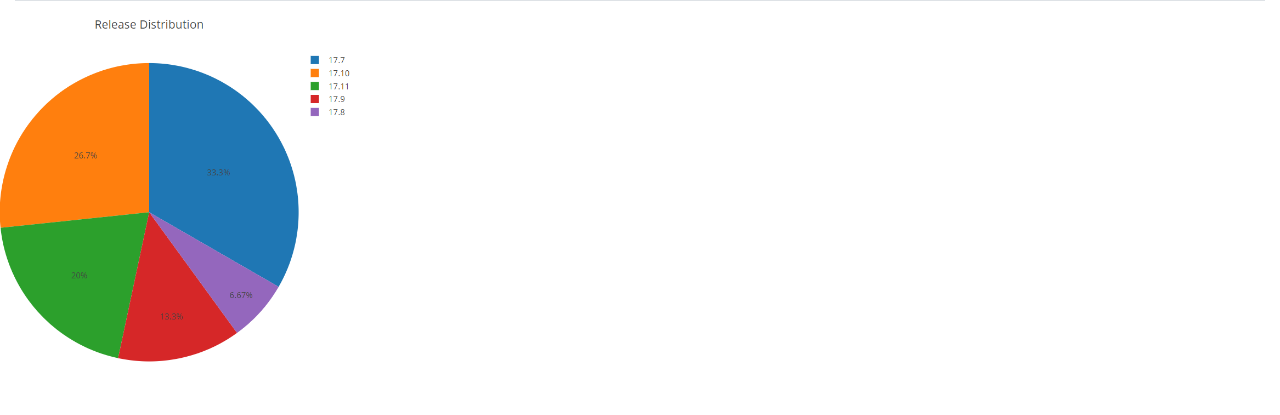
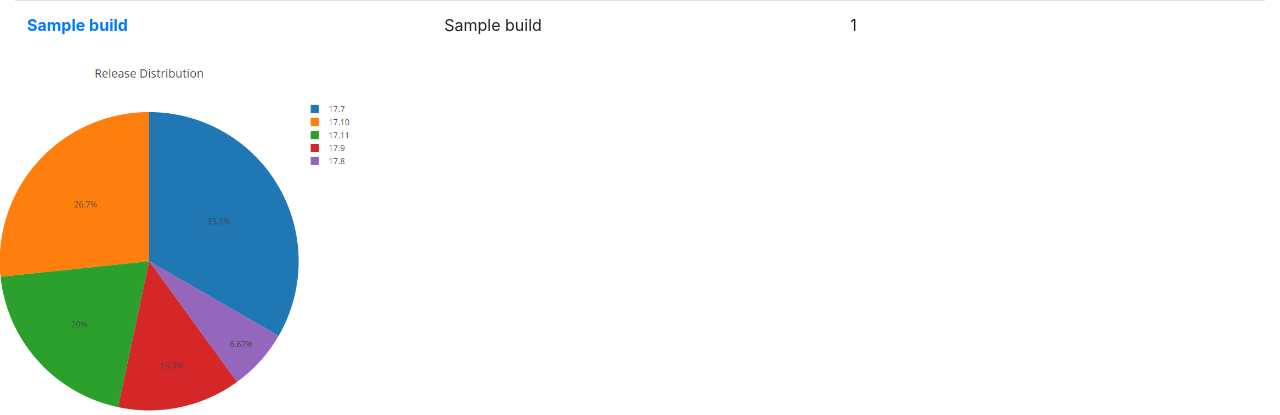
Before and after one commit to MaxRomanikoCellwize/ReleasePortal, a Django app: template ReleaseBot/releasebot/templates/releasebot/index.html in a window 1280 px wide. Shown: the part 397-812 px from the top of the page. Before the commit the page ends 759 px from the top, so only its background shows below. Run offline with Django 3.2, Linux system fonts and the light colour scheme; tables that the repository leaves empty hold one stand-in row (values such as "Sample post"); the template is opened without the code that fills it: values that come from a table or form of the project are taken from there, most other values are stand-ins (such as "Sample title", 1, 10 or a date in 2020); some libraries are stand-ins or nearby versions.

Commit message:
Account are displayed on index page

```diff
--- a/ReleaseBot/releasebot/templates/releasebot/index.html
+++ b/ReleaseBot/releasebot/templates/releasebot/index.html
@@ -64,13 +64,13 @@
                         </tr>
                       </thead>
                       <tbody>
-                        <tr>
-                          <template v-for="build in builds">
-                              <th scope="row">[[build.account]]</th>
-                              <td>[[build.release]]</td>
-                              <td>[[build.name]]</td>
-                          </template>
-                        </tr>
+                          {% for build in builds %}
+                          <tr>
+                              <th scope="row"><a href="account/{{build.accountId}}/1/1">{{build.accountName}}</a></th>
+                              <td>{{build.releaseName}}</td>
+                              <td>{{build.buildNumber}}</td>
+                          </tr>
+                          {% endfor %}
                       </tbody>
                     </table>
                 </div>
```
Also changed, not shown: ReleaseBot/releasebot/views.py (+8 -7 lines).
